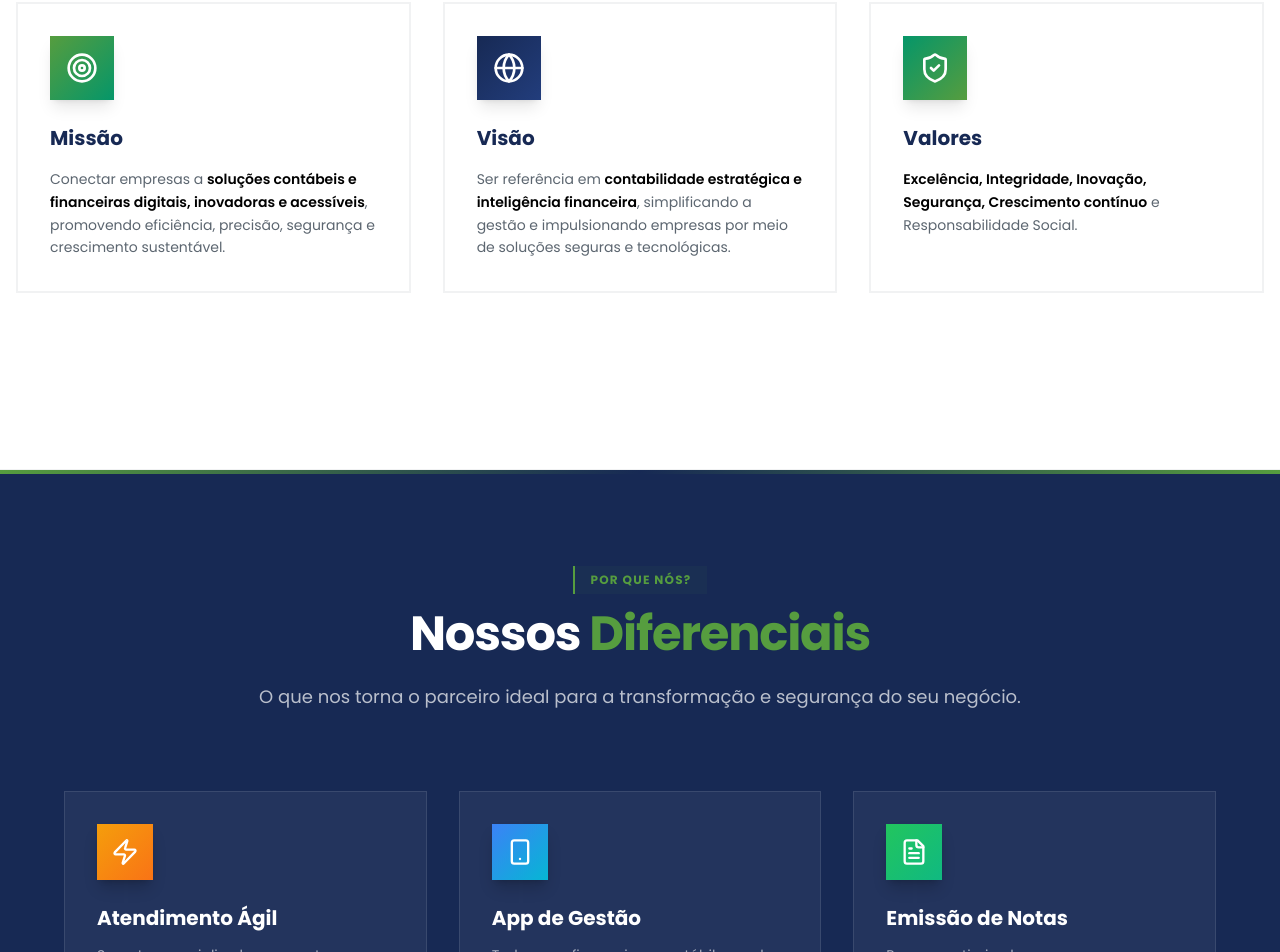
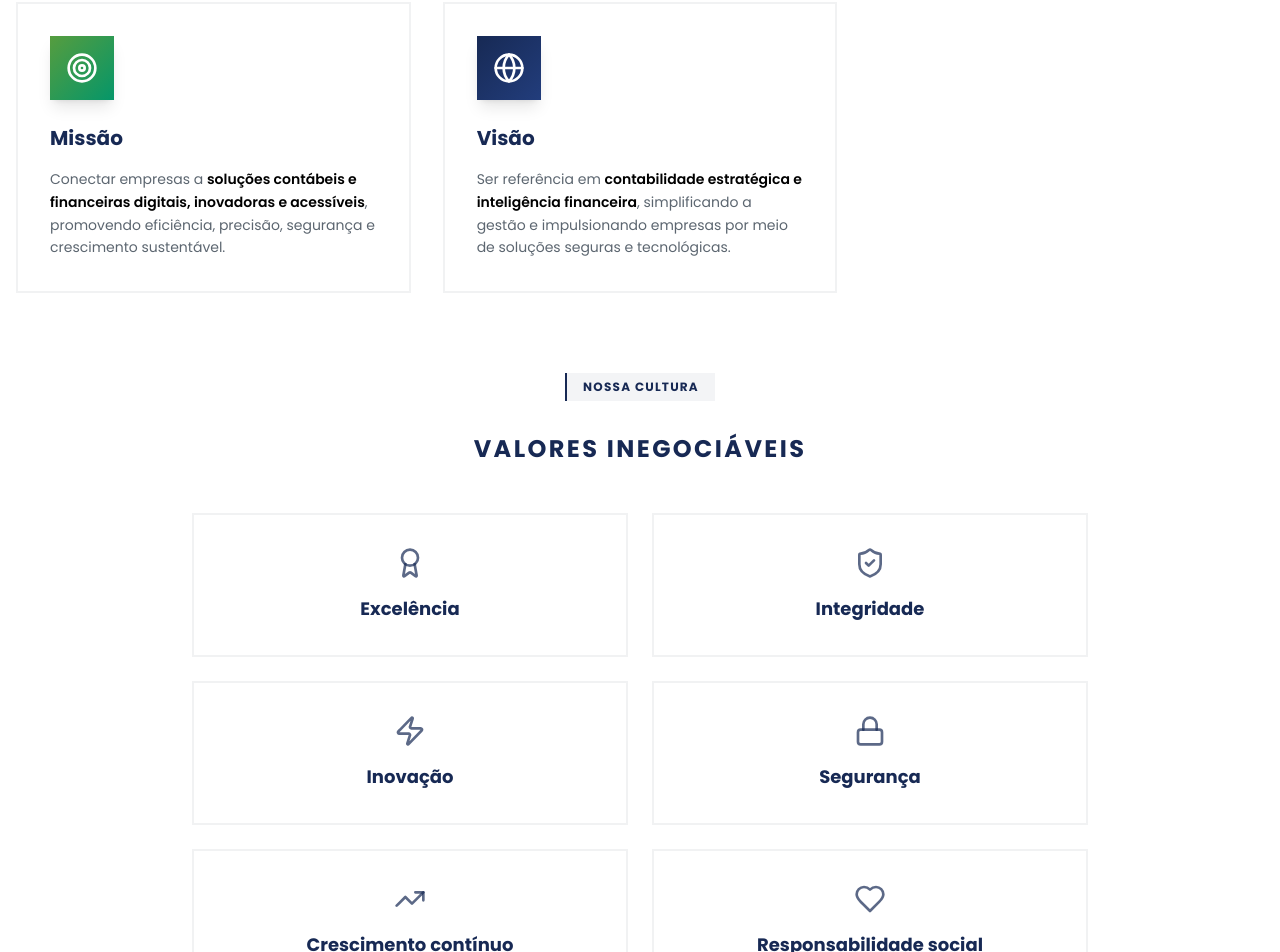
Before and after one commit to lsystemmobile-hue/4uconnect, a React (Vite) app: page /quem-somos in a window 1280 px wide. Shown: the part 1582-2534 px from the top of the page. Built offline with nearby package versions, Linux system fonts and the light colour scheme; the HTML template or start-up script is replaced by a standard one.

Commit message:
feat: standardize values section, update CTAs to 'Agendar Reunião', fix tab visibility, and refine floating buttons design

```diff
--- a/src/pages/ContabilidadeDigital.tsx
+++ b/src/pages/ContabilidadeDigital.tsx
@@ -22,7 +22,11 @@ import {
   Building2,
 } from "lucide-react";
 import WhatsAppIcon from "@/components/icons/WhatsAppIcon";
-import { Briefcase, MessageCircle } from "lucide-react";
+import {
+  Briefcase, MessageCircle,
+  HelpCircle,
+  CalendarDays,
+} from "lucide-react";
 import PageHero from "@/components/PageHero";
 import ServiceCard from "@/components/ServiceCard";
 import PricingCard from "@/components/PricingCard";
@@ -466,19 +470,19 @@ const ContabilidadeDigital = () => {
               href="https://wa.me/5515998230619?text=Ol%C3%A1!%20Gostaria%20de%20saber%20mais%20sobre%20os%20servi%C3%A7os%20de%20contabilidade%20digital%20da%204U%20Connect."
               target="_blank"
               rel="noopener noreferrer"
-              className="group/btn inline-flex items-center gap-2 px-8 py-5 bg-white text-4u-green rounded-none font-bold transition-all duration-300 hover:shadow-2xl hover:shadow-white/20 hover:-translate-y-1 active:scale-95"
+              className="group/btn inline-flex items-center justify-center gap-2 px-8 py-5 bg-white text-4u-green rounded-none font-bold transition-all duration-300 hover:shadow-2xl hover:shadow-white/20 hover:-translate-y-1 active:scale-95 w-full sm:w-72"
             >
               <WhatsAppIcon size={20} className="transition-transform group-hover/btn:rotate-12" />
               Falar com Especialista
             </a>
             <a
-              href="https://wa.me/5515998230619?text=Ol%C3%A1!%20Gostaria%20de%20solicitar%20uma%20proposta%20para%20os%20servi%C3%A7os%20de%20contabilidade%20digital%20da%204U%20Connect."
+              href="https://wa.me/5515998230619?text=Ol%C3%A1!%20Gostaria%20de%20agendar%20uma%20reuni%C3%A3o%20para%20falar%20sobre%20os%20servi%C3%A7os%20de%20contabilidade%20digital%20da%204U%20Connect."
               target="_blank"
               rel="noopener noreferrer"
-              className="group/btn inline-flex items-center gap-2 px-8 py-5 bg-white/10 text-white border-2 border-white/20 rounded-none font-bold transition-all duration-300 hover:bg-white/20 hover:border-white hover:-translate-y-1 hover:shadow-xl hover:shadow-white/10 active:scale-95"
+              className="group/btn inline-flex items-center justify-center gap-2 px-8 py-5 bg-white/10 text-white border-2 border-white/20 rounded-none font-bold transition-all duration-300 hover:bg-white/20 hover:border-white hover:-translate-y-1 hover:shadow-xl hover:shadow-white/10 active:scale-95 w-full sm:w-72"
             >
-              <MessageCircle size={20} className="transition-transform group-hover/btn:scale-110" />
-              Solicitar Proposta
+              <CalendarDays size={20} className="transition-transform group-hover/btn:scale-110" />
+              Agendar Reunião
             </a>
           </div>
         </div>
--- a/src/pages/InteligenciaFinanceira.tsx
+++ b/src/pages/InteligenciaFinanceira.tsx
@@ -28,6 +28,8 @@ import {
   Rocket,
   Award,
   Star,
+  Lock,
+  CalendarDays,
 } from "lucide-react";
 import WhatsAppIcon from "@/components/icons/WhatsAppIcon";
 import PricingCard from "@/components/PricingCard";
@@ -476,19 +478,19 @@ const InteligenciaFinanceira = () => {
                   href="https://wa.me/5515998230619?text=Ol%C3%A1!%20Gostaria%20de%20saber%20mais%20sobre%20os%20servi%C3%A7os%20de%20Intelig%C3%AAncia%20Financeira%20da%204U%20Connect."
                   target="_blank"
                   rel="noopener noreferrer"
-                  className="group/btn inline-flex items-center gap-2 px-8 py-5 bg-white text-4u-navy rounded-none font-bold transition-all duration-300 hover:shadow-2xl hover:shadow-white/20 hover:-translate-y-1 active:scale-95"
+                  className="group/btn inline-flex items-center justify-center gap-2 px-8 py-5 bg-white text-4u-navy rounded-none font-bold transition-all duration-300 hover:shadow-2xl hover:shadow-white/20 hover:-translate-y-1 active:scale-95 w-full sm:w-72"
                 >
                   <WhatsAppIcon size={20} className="transition-transform group-hover/btn:rotate-12" />
                   Falar com Especialista
                 </a>
                 <a
-                  href="https://wa.me/5515998230619?text=Ol%C3%A1!%20Gostaria%20de%20solicitar%20uma%20proposta%20para%20os%20servi%C3%A7os%20de%20Intelig%C3%AAncia%20Financeira%20da%204U%20Connect."
+                  href="https://wa.me/5515998230619?text=Ol%C3%A1!%20Gostaria%20de%20agendar%20uma%20reuni%C3%A3o%20para%20falar%20sobre%20os%20servi%C3%A7os%20de%20Intelig%C3%AAncia%20Financeira%20da%204U%20Connect."
                   target="_blank"
                   rel="noopener noreferrer"
-                  className="group/btn inline-flex items-center gap-2 px-8 py-5 bg-white/10 text-white border-2 border-white/20 rounded-none font-bold transition-all duration-300 hover:bg-white/20 hover:border-white hover:-translate-y-1 hover:shadow-xl hover:shadow-white/10 active:scale-95"
+                  className="group/btn inline-flex items-center justify-center gap-2 px-8 py-5 bg-white/10 text-white border-2 border-white/20 rounded-none font-bold transition-all duration-300 hover:bg-white/20 hover:border-white hover:-translate-y-1 hover:shadow-xl hover:shadow-white/10 active:scale-95 w-full sm:w-72"
                 >
-                  <MessageCircle size={20} className="transition-transform group-hover/btn:scale-110" />
-                  Solicitar Proposta
+                  <CalendarDays size={20} className="transition-transform group-hover/btn:scale-110" />
+                  Agendar Reunião
                 </a>
               </div>
             </div>
@@ -603,13 +605,18 @@ const InteligenciaFinanceira = () => {
               {/* Valores Inegociáveis */}
               <div className="mt-16 text-center scroll-reveal opacity-0 translate-y-8 transition-all duration-700">
                 <h3 className="text-2xl font-bold text-4u-navy mb-12 uppercase tracking-widest">Nossos Valores Inegociáveis</h3>
-                <div className="grid grid-cols-2 md:grid-cols-2 lg:grid-cols-2 gap-4 max-w-2xl mx-auto">
+                <div className="grid grid-cols-2 md:grid-cols-2 gap-6 max-w-4xl mx-auto">
                   {[
-                    "Excelência", "Integridade", "Inovação",
-                    "Segurança", "Crescimento contínuo", "Responsabilidade social"
-                  ].map((value, i) => (
-                    <div key={i} className="px-6 py-6 bg-muted border-2 border-border/50 text-4u-navy font-bold text-base hover:border-4u-navy/30 transition-all duration-300">
-                      {value}
+                    { name: "Excelência", icon: Award },
+                    { name: "Integridade", icon: ShieldCheck },
+                    { name: "Inovação", icon: Zap },
+                    { name: "Segurança", icon: Lock },
+                    { name: "Crescimento contínuo", icon: TrendingUp },
+                    { name: "Responsabilidade social", icon: Heart }
+                  ].map((val, i) => (
+                    <div key={i} className="flex flex-col items-center gap-4 px-6 py-8 bg-muted/50 border-2 border-border/50 text-4u-navy font-bold hover:border-4u-navy/30 hover:shadow-xl transition-all duration-300 group">
+                      <val.icon className="w-8 h-8 text-4u-navy/70 group-hover:scale-110 group-hover:text-4u-navy transition-all duration-300" />
+                      <span className="text-base md:text-lg">{val.name}</span>
                     </div>
                   ))}
                 </div>
--- a/src/pages/QuemSomos.tsx
+++ b/src/pages/QuemSomos.tsx
@@ -20,6 +20,10 @@ import {
     CreditCard,
     Lightbulb,
     FileText,
+    Heart,
+    Lock,
+    Award,
+    TrendingUp,
 } from "lucide-react";
 import WhatsAppIcon from "@/components/icons/WhatsAppIcon";
 import PageHero from "@/components/PageHero";
@@ -203,18 +207,28 @@ const QuemSomos = () => {
                             </p>
                         </div>
 
-                        {/* Valores */}
-                        <div className="group p-8 rounded-none bg-background border-2 border-border/50 scroll-reveal opacity-0 translate-y-8 transition-all duration-700 hover:shadow-2xl hover:shadow-4u-green/20 hover:border-4u-green/30 hover:-translate-y-2 transition-all duration-500 relative overflow-hidden" style={{ transitionDelay: '300ms' }}>
-                            <div className="absolute top-0 left-0 w-2 h-0 bg-4u-green group-hover:h-full transition-all duration-500" />
-                            <div className="absolute inset-0 bg-gradient-to-br from-4u-green/5 to-transparent opacity-0 group-hover:opacity-100 transition-opacity duration-500" />
+                    </div>
 
-                            <div className="w-16 h-16 bg-gradient-to-br from-emerald-600 to-4u-green rounded-none flex items-center justify-center mb-6 group-hover:scale-110 group-hover:rotate-6 transition-all duration-500 shadow-lg shadow-black/10">
-                                <ShieldCheck className="text-white" size={32} />
-                            </div>
-                            <h3 className="text-xl font-bold mb-4 text-4u-navy">Valores</h3>
-                            <p className="text-muted-foreground text-sm leading-relaxed relative z-10">
-                                <span className="text-foreground font-semibold">Excelência, Integridade, Inovação, Segurança, Crescimento contínuo</span> e Responsabilidade Social.
-                            </p>
+                    {/* Valores Inegociáveis */}
+                    <div className="scroll-reveal opacity-0 translate-y-8 transition-all duration-700 mt-20 text-center">
+                        <div className="inline-block px-4 py-1.5 bg-4u-navy/5 text-4u-navy text-xs font-bold uppercase tracking-widest mb-8 border-l-2 border-4u-navy">
+                            Nossa Cultura
+                        </div>
+                        <h3 className="text-2xl font-bold text-4u-navy mb-12 uppercase tracking-widest">Valores Inegociáveis</h3>
+                        <div className="grid grid-cols-2 md:grid-cols-2 gap-6 max-w-4xl mx-auto">
+                            {[
+                                { name: "Excelência", icon: Award },
+                                { name: "Integridade", icon: ShieldCheck },
+                                { name: "Inovação", icon: Zap },
+                                { name: "Segurança", icon: Lock },
+                                { name: "Crescimento contínuo", icon: TrendingUp },
+                                { name: "Responsabilidade social", icon: Heart }
+                            ].map((val, i) => (
+                                <div key={i} className="flex flex-col items-center gap-4 px-6 py-8 bg-background border-2 border-border/50 text-4u-navy font-bold hover:border-4u-navy/30 hover:shadow-xl transition-all duration-300 group">
+                                    <val.icon className="w-8 h-8 text-4u-navy/70 group-hover:scale-110 group-hover:text-4u-navy transition-all duration-300" />
+                                    <span className="text-base md:text-lg">{val.name}</span>
+                                </div>
+                            ))}
                         </div>
                     </div>
                 </div>
```
Also changed, not shown: src/pages/Contabilidade.tsx (+10 -9 lines).
